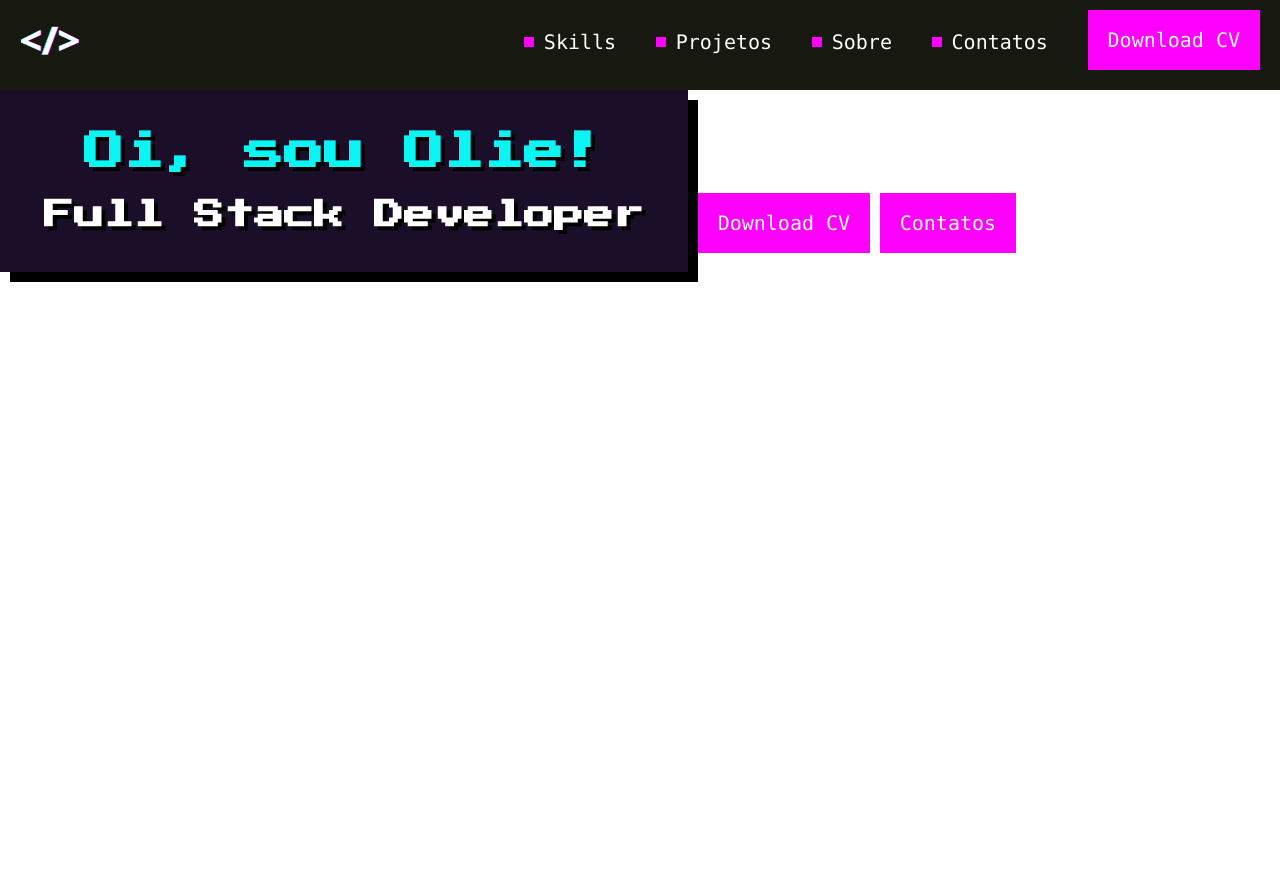
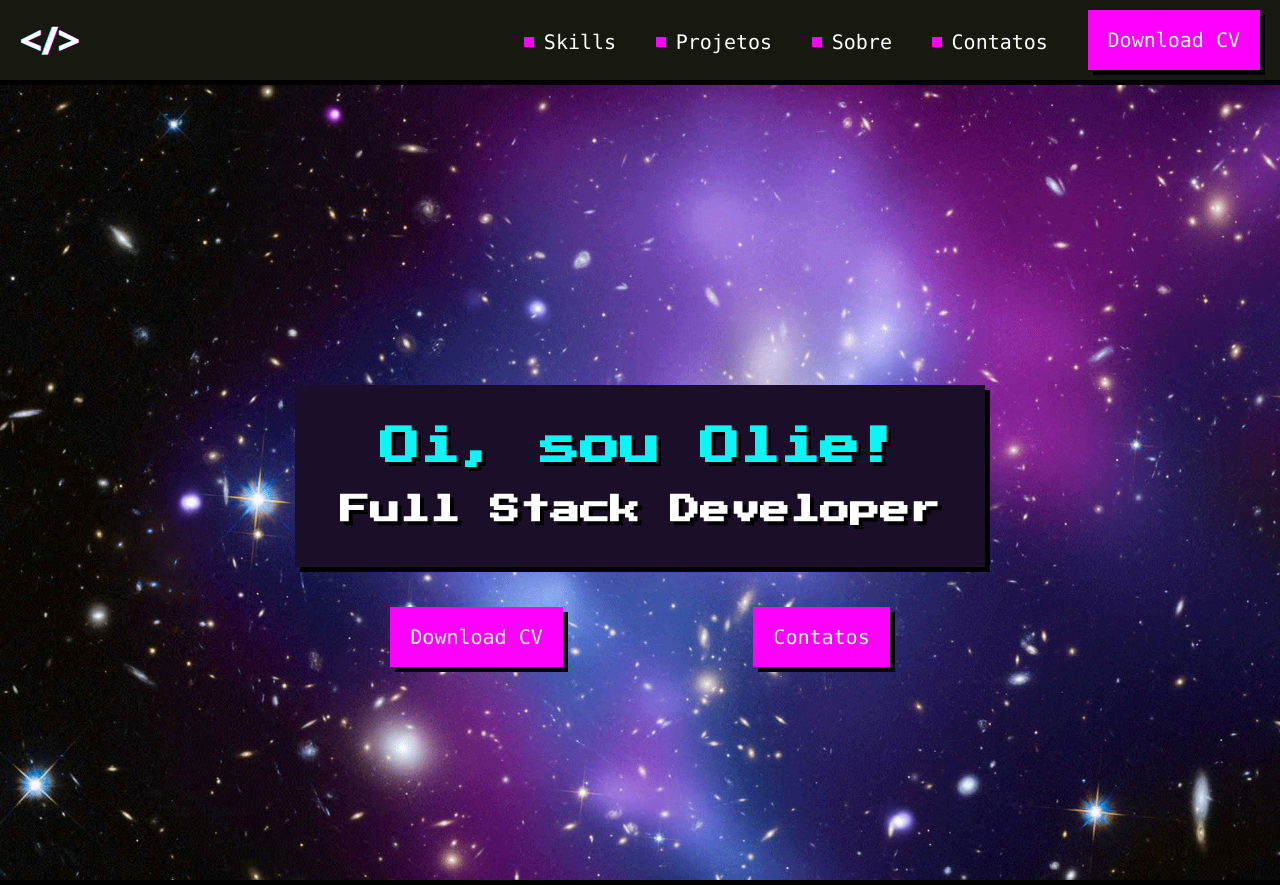
Before and after one commit to oliesouza/my-homepage, a plain HTML site: page index.html in a window 1280 px wide. Before the commit the page ends 800 px from the top, so only its background shows below. Drawn offline with Linux system fonts and the light colour scheme.

Commit message:
create banner component

```diff
--- /dev/null
+++ b/css/components/banner.css
@@ -0,0 +1,29 @@
+.banner {
+    box-sizing: border-box;
+    background-image: url(../../assets/img/photo-bg.png);
+    background-repeat: no-repeat;
+    background-size: cover;
+    height: 100vh;
+    border-bottom: 5px solid #000;
+
+    display: flex;
+    flex-direction: column;
+    align-items: center;
+    padding-top: 300px;
+}
+
+.banner .wrapper {
+    display: flex;
+    flex-direction: column;
+    width: 690px;
+}
+
+.banner .box {
+    margin-bottom: 40px;
+    align-items: center;
+}
+
+.banner .navigation {
+    display: flex;
+    justify-content: space-around;
+}
--- a/css/components/box.css
+++ b/css/components/box.css
@@ -1,7 +1,7 @@
 .box {
     display: inline-block;
     background-color: #1b0e28;
-    box-shadow: 10px 10px 0 #000;
+    box-shadow: 5px 5px 0 #000;
     text-align: center;
     padding: 42px 44px;
 }
--- a/css/components/button.css
+++ b/css/components/button.css
@@ -7,6 +7,7 @@
     font-size: 20px;
     color: #fffefe;
     text-decoration: none;
+    box-shadow: 5px 5px 0 #000;
 }
 
 .button:hover {
--- a/css/components/header.css
+++ b/css/components/header.css
@@ -2,7 +2,7 @@
     display: flex;
     justify-content: space-between;
     background-color: #171810;
-    border-bottom: 10px solid #171810;
+    border-bottom: 5px solid #000;
     padding: 10px 20px;
 }
 
--- a/css/components/subtitle.css
+++ b/css/components/subtitle.css
@@ -1,6 +1,6 @@
 .subtitle {
+    font-size: 30px;
     font-family: 'Press Start 2P', sans-serif;
-    font-size: 30px;
     text-shadow: 4px 4px 0 #000;
     color: #fff;
 }
--- a/index.html
+++ b/index.html
@@ -8,6 +8,7 @@
     <link href="https://fonts.googleapis.com/css2?family=Fira+Code:wght@300;400;500&family=Press+Start+2P&display=swap" rel="stylesheet">
     <link rel="stylesheet" href="css/reset.css">
     <link rel="stylesheet" href="css/components/header.css">
+    <link rel="stylesheet" href="css/components/banner.css">
     <link rel="stylesheet" href="css/components/button.css">
     <link rel="stylesheet" href="css/components/title.css">
     <link rel="stylesheet" href="css/components/subtitle.css">
@@ -28,12 +29,18 @@
         </nav>
     </header>
 
+    <section class="banner">
+        <div class="wrapper">
             <div class="box">
                 <h1 class="title">Oi, sou Olie!</h1>
                 <h2 class="subtitle">Full Stack Developer</h2>
             </div>
 
+            <div class="navigation">
                 <a class="button" href="#" lang="en">Download CV</a>
                 <a class="button" href="#">Contatos</a>
+            </div>
+        </div>
+    </section>
 </body>
 </html>
```
Also changed, not shown: assets/img/Galaxy-Cluster-MACS-J0717.jpg (deleted), assets/img/banner-photo.png (deleted), assets/img/photo-bg.png (added), assets/img/photo.png (added), 2 other files. Lines whose indentation alone changed are shown as unchanged.
